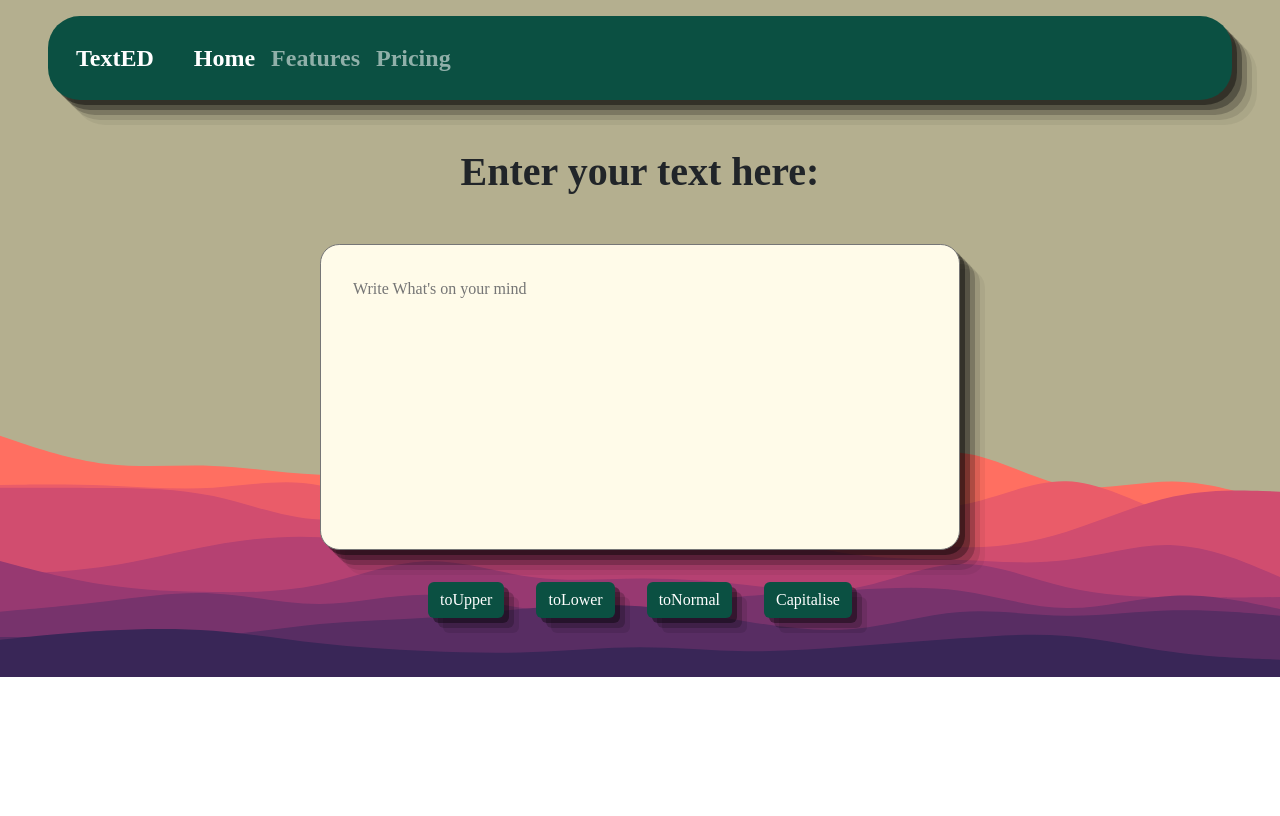
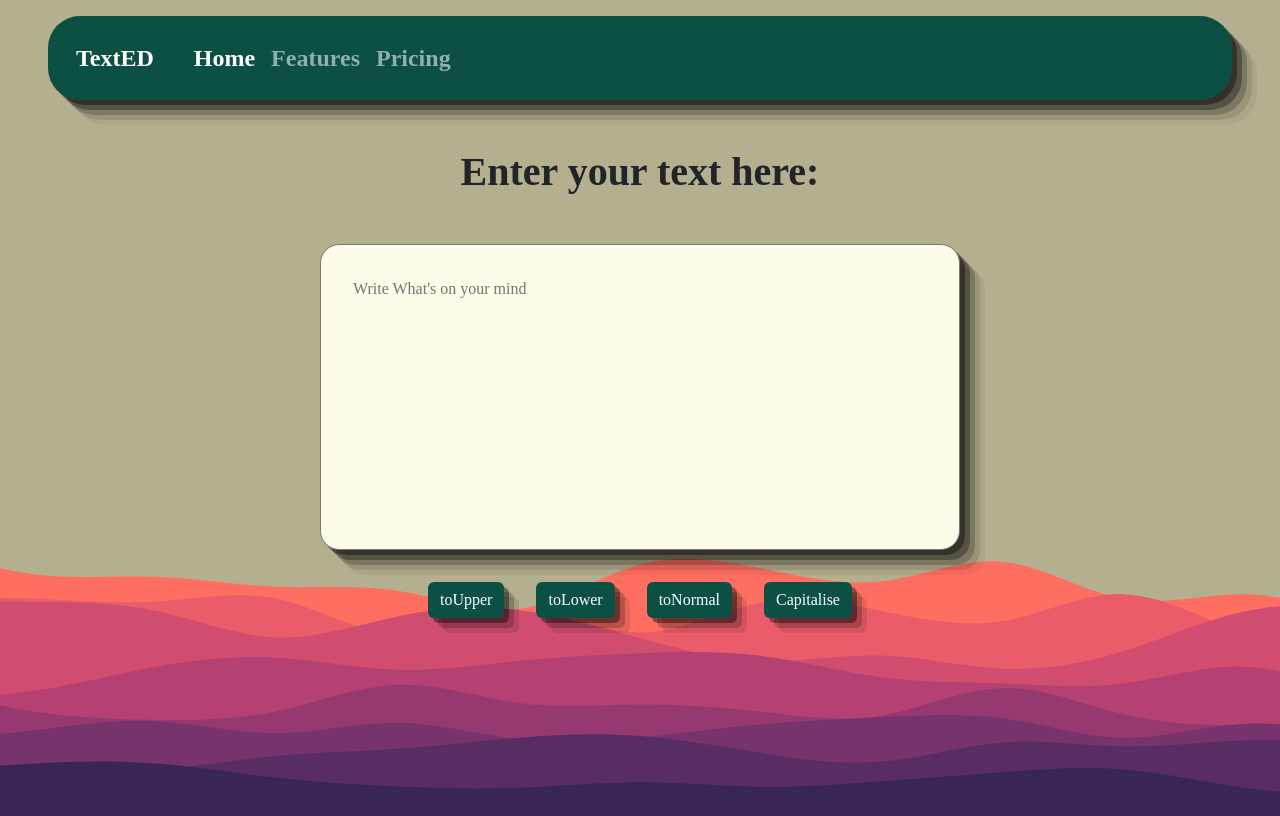
Before and after one commit to Dipan46/TextED, a React (Vite) app: page / in a window 1280 px wide. Built offline with nearby package versions, Linux system fonts and the light colour scheme; a web font is replaced by a local one.

Commit message:
Fix CSS syntax and improve button layout
Added missing semicolons in CSS rules and updated body height to use 100vh. Enhanced button container styling with flex-wrap and margin for better layout.

```diff
--- a/src/App.css
+++ b/src/App.css
@@ -4,7 +4,7 @@ body {
   background-repeat: no-repeat;
   background-size: cover;
   font-family: Truculenta;
-  height: 100%
+  height: 100vh;
 }
 
 .navbar {
@@ -31,7 +31,7 @@ body {
 h1 {
   font-variation-settings: "wdth" 125;
   font-weight: 900;
-  margin-bottom: 0
+  margin-bottom: 0;
 }
 
 .ta {
@@ -63,7 +63,9 @@ textarea {
 #btn,
 #btnc {
   display: flex;
-  justify-content: center
+  justify-content: center;
+  flex-wrap: wrap;
+  margin: 0 2rem 0 2rem;
 }
 
 .btn {
```
